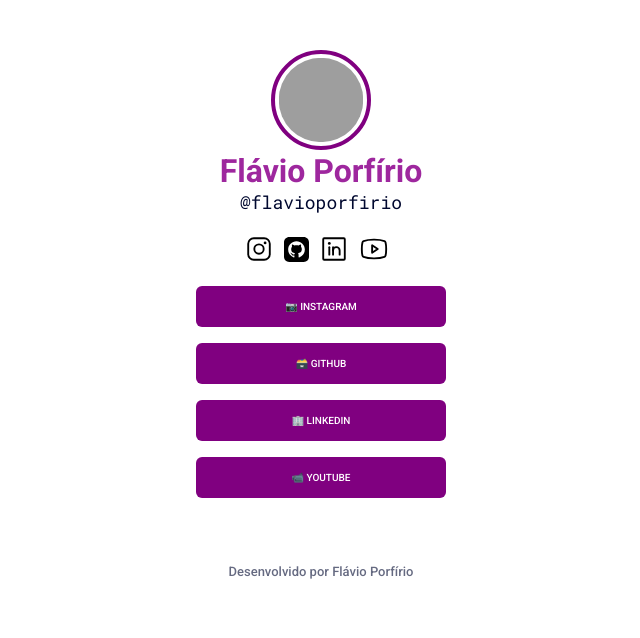
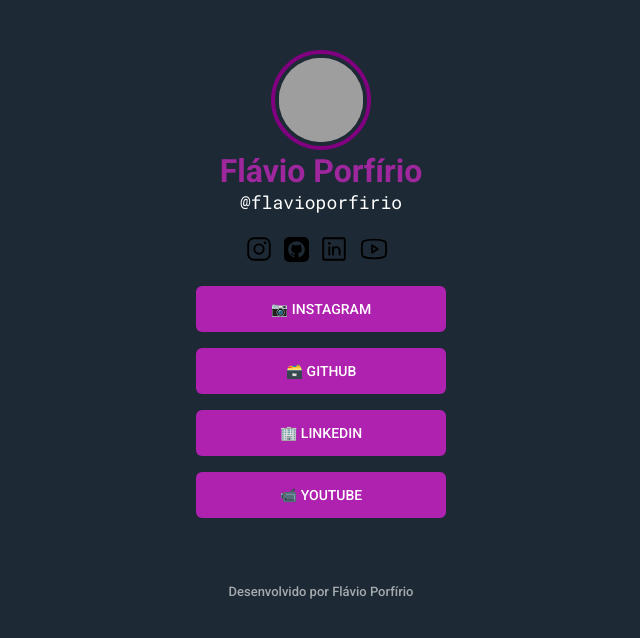
Before and after one commit to flavioporfirio/linktree, a plain HTML site: page index.html in a window 1280 px wide. Shown: the whole page, without its empty margins (319-959 px from the left). Drawn offline with Linux system fonts and the light colour scheme; grey boxes are pictures that could not be loaded.

Commit message:
update link & dark mode

```diff
--- a/index.html
+++ b/index.html
@@ -18,7 +18,6 @@
 
     <meta name="author" content="Flávio Porfírio" />
     <meta name="description" content="Linktree of Flávio Porfírio" />
-
     <meta property="og:title" content="Linktree" />
     <meta property="og:description" content="Linktree of Flávio Porfírio" />
     <meta
@@ -35,8 +34,9 @@
     <meta property="og:locale" content="pt_BR" />
     <meta property="og:type" content="website" />
   </head>
-  <body>
-    <section>
+
+  <body class="dark-purple">
+    <div class="container">
       <img
         class="avatar"
         src="https://github.com/flavioporfirio.png"
@@ -47,10 +47,7 @@
 
       <div class="links-sociais">
         <!-- Icons das redes sociais -->
-        <a
-          target="_blank"
-          href="https://www.instagram.com/flaviorodrigues7066/"
-        >
+        <a target="_blank" href="https://www.instagram.com/flavioporfirio86/">
           <svg
             xmlns="http://www.w3.org/2000/svg"
             width="30"
@@ -189,7 +186,7 @@
           <li>
             <a
               target="_blank"
-              href="https://www.instagram.com/flaviorodrigues7066/"
+              href="https://www.instagram.com/flavioporfirio86/"
             >
               📷 Instagram
             </a>
@@ -217,8 +214,7 @@
           </li>
         </ul>
       </div>
-    </section>
-
+    </div>
     <footer>
       Desenvolvido por
       <a href="https://github.com/flavioporfirio"> Flávio Porfírio</a>
--- a/src/css/style.css
+++ b/src/css/style.css
@@ -9,15 +9,21 @@
   font-size: 62.5%; /* 1rem = 10px */
 }
 
+body.dark-purple {
+  --bg-color: #1d2a35;
+  --text-color: white;
+  --box-color: #af21af;
+}
 body {
   font-family: "Roboto", sans-serif;
   width: 100%;
-  height: 100%;
+  height: 100vh;
+
+  background-color: var(--bg-color);
 
   display: flex;
   flex-direction: column;
   align-items: center;
-  justify-content: center;
 }
 
 svg {
@@ -28,7 +34,8 @@
   text-decoration: none;
 }
 
-section {
+.container {
+  width: 25rem;
   margin: 5rem auto;
   text-align: center;
 }
@@ -51,10 +58,10 @@
   margin-top: 2.4rem 0 0.8rem;
 }
 
-section p {
+.container p {
   font-family: "Roboto Mono", monospace;
   font-weight: 400;
-  color: #00082f;
+  color: var(--text-color);
   opacity: 0.8rem;
   font-size: 1.8rem;
 }
@@ -67,7 +74,7 @@
 }
 
 .lista-links li a {
-  background-color: purple;
+  background-color: var(--box-color);
   color: white;
 
   display: flex;
@@ -76,22 +83,22 @@
 
   text-transform: uppercase;
 
-  width: 25rem;
   padding: 1.5rem;
+  font-size: 1.4rem;
 
+  border-radius: 0.6rem;
   margin-bottom: 1.6rem;
-  border-radius: 0.6rem;
 
-  transition: background 800ms;
+  transition: background 1200ms;
 }
 ul li a:hover {
-  opacity: 0.9;
+  opacity: 0.8;
 }
 
 footer {
   font-weight: 500;
   font-size: 1.3rem;
-  color: #00082f;
+  color: var(--text-color);
   opacity: 0.6;
   transition: opacity 800ms;
 }
@@ -101,5 +108,5 @@
 }
 
 footer a {
-  color: #00082f;
+  color: var(--text-color);
 }
```
